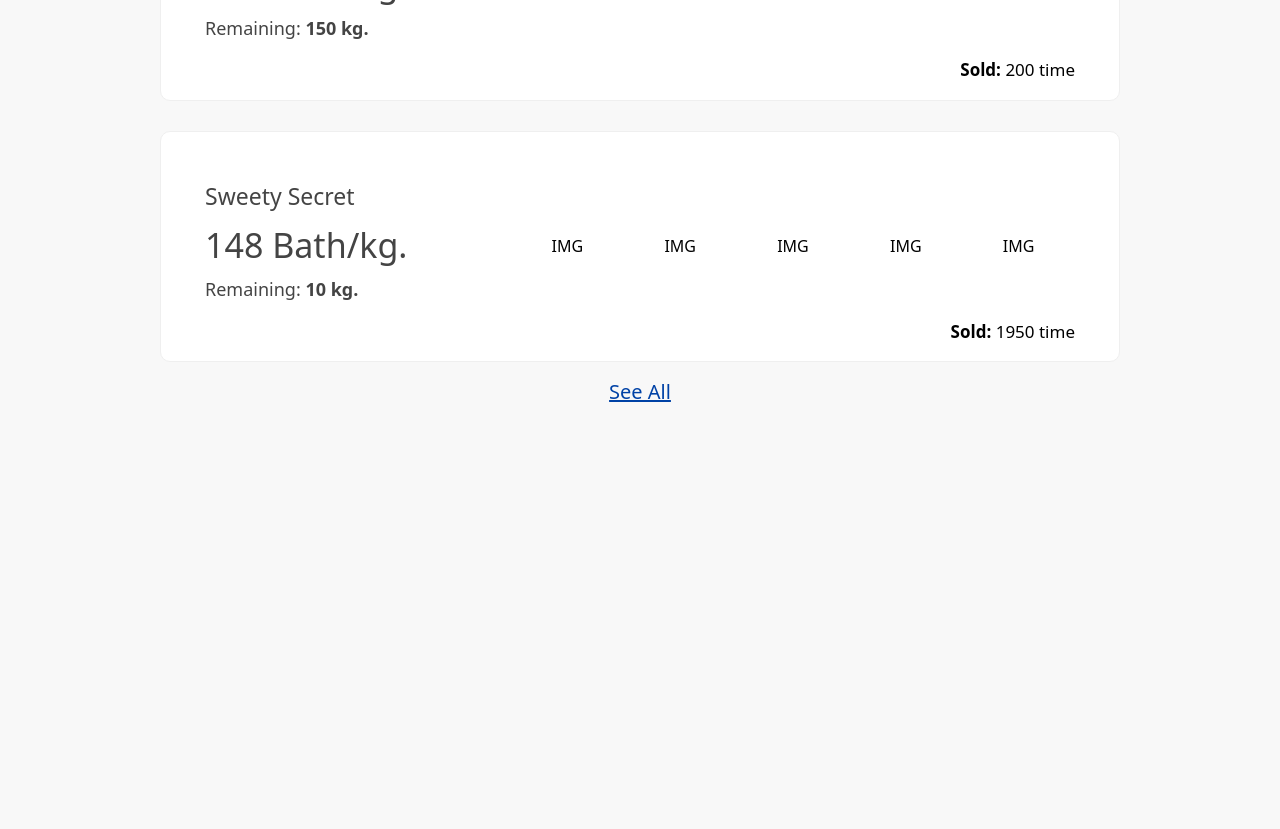
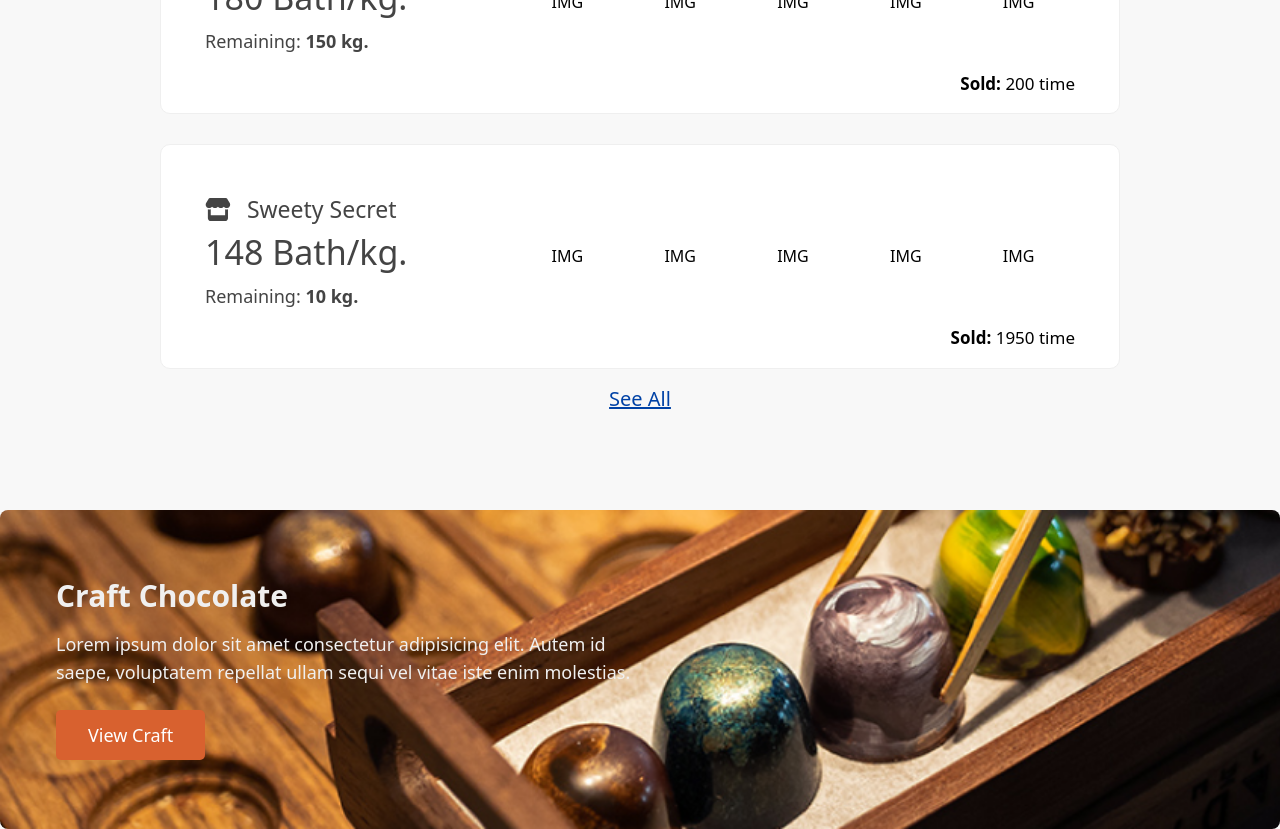
Before and after one commit to philip1736812/Be-Chocolate, a Vue app: page / in a window 1280 px wide. Shown: the part 1500-2329 px from the top of the page. Before the commit the page ends 2003 px from the top, so only its background shows below. Built offline with nearby package versions, Linux system fonts and the light colour scheme.

Commit message:
Add Cart Bubble Feature

```diff
--- /dev/null
+++ b/src/components/HomeView/CraftChocolateSection.vue
@@ -0,0 +1,37 @@
+<template>
+  <div
+    id="craftChocolateSection"
+    class="container mx-auto w-full h-32 rounded-lg px-14 py-8"
+  >
+    <div class="w-2/4 h-full flex flex-col justify-center">
+      <p class="text-3xl mb-4 font-bold">Craft Chocolate</p>
+      <p class="text-lg">
+        Lorem ipsum dolor sit amet consectetur adipisicing elit. Autem id saepe,
+        voluptatem repellat ullam sequi vel vitae iste enim molestias.
+      </p>
+
+      <div class="mt-6 text-lg">
+        <base-button mode="mainBtn"> View Craft </base-button>
+      </div>
+    </div>
+  </div>
+</template>
+
+<script>
+import BaseButton from "../UI/BaseButton.vue";
+
+export default {
+  components: { BaseButton },
+};
+</script>
+
+<style lang="scss" scoped>
+#craftChocolateSection {
+  height: 319px;
+  background-image: url("@/assets/Home/CraftChocolateSection.png");
+  background-repeat: no-repeat, repeat;
+  background-color: #cccccc;
+  background-size: cover;
+  color: #f0f0f0;
+}
+</style>
--- /dev/null
+++ b/src/components/TheNavigator/CartBalloon.vue
@@ -0,0 +1,85 @@
+<template>
+  <div
+    class="fixed top-8 right-16 bg-slate-50 w-16 h-16 rounded-full z-20 shadow-lg bg-orange-300"
+  >
+    <div
+      @click="activeCart"
+      class="relative w-full h-full flex justify-center items-center"
+    >
+      <router-link to="#">
+        <img src="../../assets/TheNavigation/shopping-bag 2.png" alt="Cart" />
+      </router-link>
+      <div
+        class="absolute top-0 right-0 w-6 h-6 bg-red-500 rounded-full text-center text-white shadow-md"
+      >
+        {{ cartAmount }}
+      </div>
+
+      <div class="-translate-x-64 -translate-y-4">
+        <transition name="cartListDraw">
+          <cart-list
+            v-if="cartIsHover"
+            @closeOverlayCart="closeCart"
+            :userCart="userCartData"
+            :cartAmount="cartAmount"
+          ></cart-list>
+        </transition>
+      </div>
+    </div>
+  </div>
+</template>
+
+<script>
+import CartList from "./cartList.vue";
+import { userCartList } from "@/stores/Cart/Cart_items";
+
+export default {
+  components: { CartList },
+  setup() {
+    const cartList = userCartList();
+
+    return { cartList };
+  },
+  data() {
+    return {
+      cartIsHover: false,
+    };
+  },
+  computed: {
+    cartAmount() {
+      return this.cartList.itemInCartAmount;
+    },
+    userCartData() {
+      return this.cartList.itemInCart;
+    },
+  },
+  methods: {
+    activeCart() {
+      this.cartIsHover = true;
+    },
+    closeCart() {
+      this.cartIsHover = false;
+    },
+  },
+};
+</script>
+
+<style lang="scss" scoped>
+.cartListDraw-enter-active {
+  animation: expandDraw 0.25s ease-in;
+}
+
+.cartListDraw-leave-active {
+  animation: expandDraw 0.25s ease-out reverse;
+}
+
+@keyframes expandDraw {
+  0% {
+    opacity: 0;
+  }
+
+  100% {
+    opacity: 1;
+  }
+}
+</style>
--- /dev/null
+++ b/src/components/UI/BaseButton.vue
@@ -0,0 +1,61 @@
+<template>
+  <!-- mode flat or outline Style -->
+  <button v-if="!link" :class="mode">
+    <slot></slot>
+  </button>
+  <router-link v-else :to="to" :class="mode">
+    <slot></slot>
+  </router-link>
+</template>
+
+<script>
+export default {
+  props: {
+    mode: {
+      type: String,
+      required: false,
+      default: null,
+    },
+    link: {
+      type: Boolean,
+      required: false,
+      default: false,
+    },
+    to: {
+      type: String,
+      required: false,
+      default: "/",
+    },
+  },
+};
+</script>
+
+<style lang="scss" scoped>
+.mainBtn {
+  width: auto;
+  padding: 0.7rem 2rem;
+  background: #d8612f;
+  color: #fff;
+  border-radius: 5px;
+  transition: all 0.2s ease-in-out;
+
+  a {
+    width: 100%;
+    height: 100%;
+  }
+
+  &:hover {
+    background: #c75626;
+  }
+
+  &:active {
+    background: #993f19;
+  }
+}
+
+.flat {
+  background-color: transparent;
+  color: #3a0061;
+  border: none;
+}
+</style>
--- a/src/components/UI/BaseProductCard.vue
+++ b/src/components/UI/BaseProductCard.vue
@@ -5,8 +5,15 @@
     @mouseleave="mouseOut"
     :class="{ containerHover: isHover }"
   >
-    <div class="content" :class="{ hover: isHover, selected: selected_prod }">
-      <p class="storeName">{{ product.storeName }}</p>
+    <div
+      class="content"
+      :class="{ hover: isHover, selected: selected_prod && qty_thisItem >= 1 }"
+    >
+      <base-button link to="/" class="storeName">
+        <font-awesome-icon icon="fa-store" />{{
+          product.storeName
+        }}</base-button
+      >
       <h2>{{ product.price }} Bath/kg.</h2>
       <p class="remaining">
         Remaining: <strong> {{ product.remaining }} kg.</strong>
@@ -16,22 +23,29 @@
         class="addToCart"
         :class="{
           buttonShow: isHover,
-          btnSelected: selected_prod,
+          btnSelected: selected_prod && qty_thisItem >= 1,
           selectedItem: selected_prod,
         }"
       >
         <transition name="minusBtn" mode="out-in">
-          <button v-if="selected_prod" @click="deleteProd">
+          <button v-if="selected_prod && qty_thisItem >= 1" @click="deleteProd">
             <font-awesome-icon icon="fa-minus" />
           </button>
         </transition>
 
         <transition name="qty" mode="out-in">
-          <p v-if="selected_prod" class="qtyProduct">{{ qty_thisItem }} kg</p>
+          <p v-if="selected_prod && qty_thisItem >= 1" class="qtyProduct">
+            {{ qty_thisItem }} kg
+          </p>
         </transition>
 
         <transition name="addCart" mode="out-in">
-          <button @click="selectedItem" v-if="!selected_prod">
+          <button
+            @click="selectedItem"
+            v-if="
+              !selected_prod || qty_thisItem === 0 || qty_thisItem === undefined
+            "
+          >
             <font-awesome-icon icon="fa-cart-arrow-down" />
           </button>
 
@@ -49,13 +63,21 @@
       <p>IMG</p>
       <p class="sold"><strong>Sold:</strong> {{ product.soldCount }} time</p>
     </div>
+
+    <transition name="addedCart" mode="out-in">
+      <div v-if="isAddedInCart" class="addedInCart">
+        <font-awesome-icon icon="fa-cart-arrow-down" />
+      </div>
+    </transition>
   </div>
 </template>
 
 <script>
 import { userCartList } from "@/stores/Cart/Cart_items";
+import BaseButton from "./BaseButton.vue";
 
 export default {
+  components: { BaseButton },
   props: ["product"],
   setup() {
     const cartList = userCartList();
@@ -70,8 +92,13 @@ export default {
   },
   computed: {
     qty_thisItem() {
-      return this.cartList.cart.find((prod) => prod.id === this.product.id)
-        .prodItem_qty;
+      return this.cartList?.cart.find((prod) => prod.id === this.product.id)
+        ?.prodItem_qty;
+    },
+    isAddedInCart() {
+      return this.cartList.cart.length <= 0
+        ? false
+        : this.cartList.cart.find((el) => el.id === this.product.id);
     },
   },
   methods: {
@@ -102,6 +129,7 @@ export default {
 
 <style lang="scss" scoped>
 .card_container {
+  position: relative;
   display: grid;
   grid-template-columns: 0.5fr 1fr;
 
@@ -109,7 +137,6 @@ export default {
   width: 75%;
 
   border: 1px solid #efefef;
-  // background: #ffffff;
   border-radius: 10px;
   margin: 15px auto;
   padding: 17px 44px;
@@ -139,9 +166,13 @@ export default {
       transform: translateY(0px);
     }
 
-    p.storeName {
+    a.storeName {
       font-size: 23px;
       margin: 0 0 7px 0;
+
+      & > svg {
+        margin-right: 1rem;
+      }
     }
 
     h2 {
@@ -185,9 +216,6 @@ export default {
         margin: 0 2.6rem;
       }
 
-      .selectedItem {
-      }
-
       button {
         width: 100%;
         height: 45px;
@@ -226,17 +254,36 @@ export default {
       font-size: 17px;
     }
   }
+
+  .addedInCart {
+    position: absolute;
+    top: -14px;
+    right: -14px;
+    width: 40px;
+    height: 40px;
+
+    border-radius: 50%;
+    background: red;
+    color: #fafafa;
+    font-size: 20px;
+
+    display: flex;
+    justify-content: center;
+    align-items: center;
+  }
 }
 
 .minusBtn-enter-active,
 .qty-enter-active,
-.addCart-enter-active {
+.addCart-enter-active,
+.addedCart-enter-active {
   animation: scale 0.25s ease-in;
 }
 
 .minusBtn-leave-active,
 .qty-leave-active,
-.addCart-leave-active {
+.addCart-leave-active,
+.addedCart-leave-active {
   animation: scale 0.25s ease-out reverse;
 }
 
--- /dev/null
+++ b/src/stores/ProductItems/Store_product.js
@@ -0,0 +1,43 @@
+import { defineStore } from "pinia";
+
+export const useProductStore = defineStore({
+  id: "productItems",
+  state() {
+    return {
+      cacaoPodsItems: [
+        {
+          id: Math.trunc(Math.random() * (999999 - 100000) + 100000),
+          storeName: "Lala Chocolate",
+          type: "cacaoPods",
+          price: 150,
+          remaining: 75,
+          soldCount: 1523,
+        },
+        {
+          id: Math.trunc(Math.random() * (999999 - 100000) + 100000),
+          storeName: "Cherubin Chocolate Cafe",
+          type: "cacaoPods",
+          price: 154,
+          remaining: 40,
+          soldCount: 750,
+        },
+        {
+          id: Math.trunc(Math.random() * (999999 - 100000) + 100000),
+          storeName: "Bake Bake",
+          type: "cacaoPods",
+          price: 180,
+          remaining: 150,
+          soldCount: 200,
+        },
+        {
+          id: Math.trunc(Math.random() * (999999 - 100000) + 100000),
+          storeName: "Sweety Secret",
+          type: "cacaoPods",
+          price: 148,
+          remaining: 10,
+          soldCount: 1950,
+        },
+      ],
+    };
+  },
+});
--- a/src/stores/Store_index.js
+++ b/src/stores/Store_index.js
@@ -1,43 +1,39 @@
 import { defineStore } from "pinia";
 
-export const useProductStore = defineStore({
-  id: "productItems",
+export const useIndexStore = defineStore({
+  id: "indexStore",
   state() {
     return {
-      cacaoPodsItems: [
-        {
-          id: Math.trunc(Math.random() * (999999 - 100000) + 100000),
-          storeName: "Lala Chocolate",
-          type: "cacaoPods",
-          price: 150,
-          remaining: 75,
-          soldCount: 1523,
-        },
-        {
-          id: Math.trunc(Math.random() * (999999 - 100000) + 100000),
-          storeName: "Cherubin Chocolate Cafe",
-          type: "cacaoPods",
-          price: 154,
-          remaining: 40,
-          soldCount: 750,
-        },
-        {
-          id: Math.trunc(Math.random() * (999999 - 100000) + 100000),
-          storeName: "Bake Bake",
-          type: "cacaoPods",
-          price: 180,
-          remaining: 150,
-          soldCount: 200,
-        },
-        {
-          id: Math.trunc(Math.random() * (999999 - 100000) + 100000),
-          storeName: "Sweety Secret",
-          type: "cacaoPods",
-          price: 148,
-          remaining: 10,
-          soldCount: 1950,
-        },
-      ],
+      observer: null,
+      leaveHeader: false,
     };
   },
+  getters: {
+    getObserver(state) {
+      return state.observer;
+    },
+    getLeaveHeaderStatus(state) {
+      return state.leaveHeader;
+    },
+  },
+  actions: {
+    createObserver() {
+      this.observer = new IntersectionObserver(this.onElementObserved, {
+        root: null,
+        threshold: 0,
+      });
+    },
+
+    onElementObserved(entries) {
+      entries.forEach(({ target, isIntersecting }) => {
+        if (!isIntersecting) {
+          this.leaveHeader = true;
+          return;
+        }
+
+        this.leaveHeader = false;
+        // this.observer.unobserve(target);
+      });
+    },
+  },
 });
--- a/src/views/็HomePage/HomeView.vue
+++ b/src/views/็HomePage/HomeView.vue
@@ -10,6 +10,12 @@
     </form>
   </header>
   <main>
+    <teleport to="body">
+      <transition name="cartBalloon" mode="out-in">
+        <cart-balloon v-if="leaveHeaderStatus"></cart-balloon>
+      </transition>
+    </teleport>
+
     <div class="itemNav_container">
       <base-card-nav
         v-for="prod in productsNav"
@@ -30,22 +36,36 @@
 
       <router-link to="/"> See All </router-link>
     </section>
+
+    <section class="craftChocolate">
+      <craft-chocolate-section></craft-chocolate-section>
+    </section>
   </main>
 </template>
 
 <script>
-import { mapState, mapActions } from "pinia";
+import { mapState } from "pinia";
+import { useProductStore } from "@/stores/ProductItems/Store_product";
+import { userCartList } from "@/stores/Cart/Cart_items";
+import { useIndexStore } from "@/stores/Store_index";
+
 import BaseCardNav from "@/components/UI/BaseCardNav.vue";
 import BaseProductCard from "@/components/UI/BaseProductCard.vue";
-import { useProductStore } from "@/stores/Store_index";
-import { userCartList } from "@/stores/Cart/Cart_items";
+import CraftChocolateSection from "@/components/HomeView/CraftChocolateSection.vue";
+import CartBalloon from "@/components/TheNavigator/CartBalloon.vue";
 
 export default {
-  components: { BaseCardNav, BaseProductCard },
+  components: {
+    BaseCardNav,
+    BaseProductCard,
+    CraftChocolateSection,
+    CartBalloon,
+  },
   setup() {
     const cartList = userCartList();
+    const indexStore = useIndexStore();
 
-    return { cartList };
+    return { cartList, indexStore };
   },
   data() {
     return {
@@ -89,13 +109,21 @@ export default {
 
       productCardActive: false,
       hoverKey: null,
+      observer: null,
     };
+  },
+  created() {
+    this.indexStore.createObserver();
   },
   computed: {
     ...mapState(useProductStore, ["cacaoPodsItems"]),
 
     itemInCart() {
       return this.cartList.itemInCart;
+    },
+
+    leaveHeaderStatus() {
+      return this.indexStore.getLeaveHeaderStatus;
     },
   },
   methods: {
@@ -130,12 +158,22 @@ export default {
     },
 
     deleteSelectedProd(prodId) {
-      const inCart = this.cartList.cart.find(
-        (item) => item.id === prodId
-      );
+      const inCart = this.cartList.cart.find((item) => item.id === prodId);
+      if (inCart.prodItem_qty >= 1) {
+        inCart.prodItem_qty -= 1;
 
-      // delete Items
-      // console.log(inCart.prodItem_qty--);
+        if (inCart.prodItem_qty !== 0) return;
+
+        // update qty
+        const newCart = this.cartList.cart.filter(
+          (product) => product.id !== inCart.id
+        );
+        this.cartList.addToTheCart(newCart);
+      }
+    },
+
+    onElementObserved(entries) {
+      this.indexStore.onElementObserved(entries);
     },
   },
 };
@@ -244,7 +282,7 @@ main {
       border-bottom: 1px solid #e8e8e8;
       padding: 0 0 40px 0;
 
-      bottom: 28px;
+      bottom: -45%;
     }
 
     a {
@@ -254,4 +292,26 @@ main {
     }
   }
 }
+
+.cartBalloon-enter-active {
+  animation: scaleBubble 0.15s ease-in;
+}
+
+.cartBalloon-leave-active {
+  animation: scaleBubble 0.15s ease-out reverse;
+}
+
+@keyframes scaleBubble {
+  0% {
+    transform: scale(0);
+  }
+
+  80% {
+    transform: scale(1.12);
+  }
+
+  100% {
+    transform: scale(1);
+  }
+}
 </style>
--- a/tailwind.config.js
+++ b/tailwind.config.js
@@ -5,6 +5,8 @@ module.exports = {
     "./index.html",
     "./src/App.vue",
     "./src/components/TheNavigator/cartList.vue",
+    "./src/components/TheNavigator/CartBalloon.vue",
+    "./src/components/HomeView/CraftChocolateSection.vue",
   ],
   theme: {
     extend: {},
```
Also changed, not shown: src/components/TheNavigator/TheHeader.vue (+12 -3 lines), src/components/TheNavigator/cartList.vue (+13 -7 lines), src/main.js (+11 -1 lines), src/assets/Home/CraftChocolateSection.png (added).
